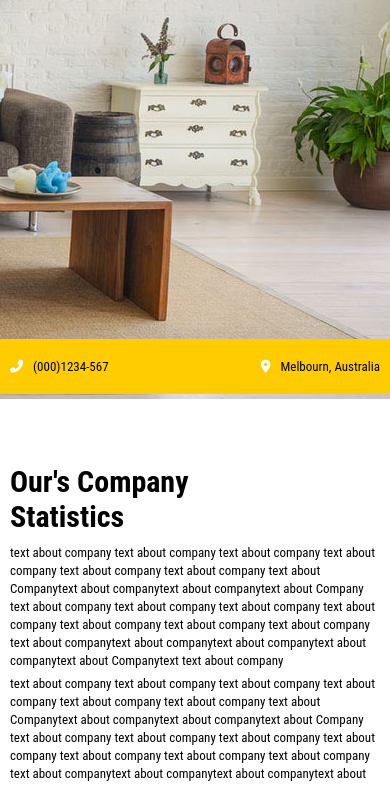
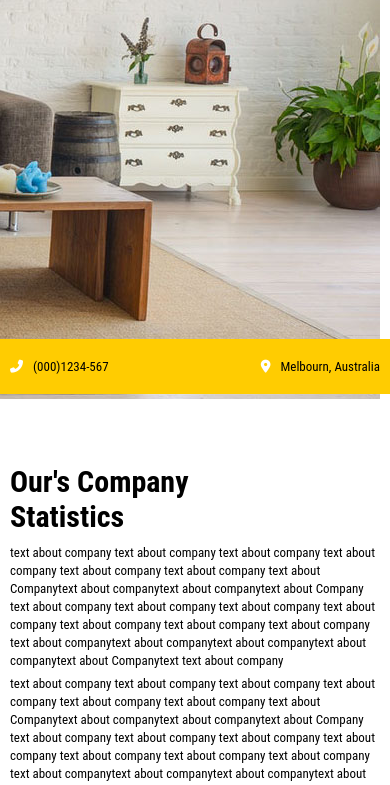
Before and after one commit to Belousk/Luxestate, a plain HTML site: page index.html in a window 390 px wide. Shown: the part 281-1066 px from the top of the page. Drawn offline with Linux system fonts and the light colour scheme.

Commit message:
Update style.css

```diff
--- a/style.css
+++ b/style.css
@@ -597,7 +597,7 @@ hr{
 	}
 	.intro-img{
 		background-position: bottom 0px right 320px;
-		width: 720px;
+		width: 700px;
 	}
 	.intro-text{
 		position: relative;
```
